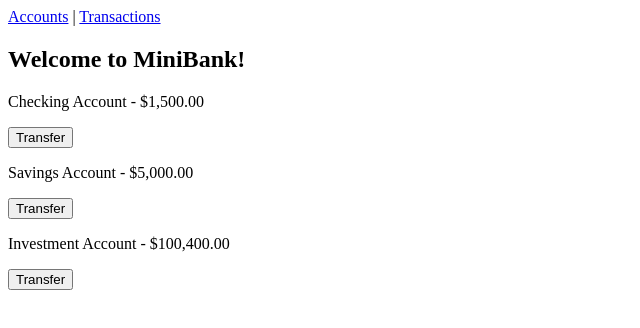
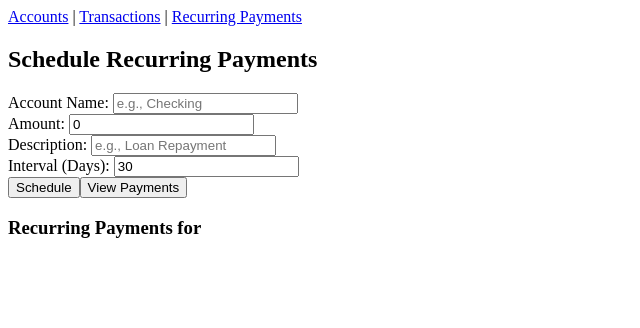
Before and after one commit to fritzgrobbelaar/minibank, an Angular app: page /recurring-payments in a window 1280 px wide. Before the commit this address led to /accounts. Shown: the top 328 px of the page, without its empty margins (0-640 px from the left). Built offline with nearby package versions, Linux system fonts and the light colour scheme.

Commit message:
Added recurring payments module

```diff
--- a/src/app/account-list/account-list.component.ts
+++ b/src/app/account-list/account-list.component.ts
@@ -1,6 +1,7 @@
 import { Component, OnInit } from '@angular/core';
 import { CommonModule } from '@angular/common';
 import { AccountService } from '../account.service';
+import { Account } from '../models/account';
 
 @Component({
   selector: 'app-account-list',
@@ -10,7 +11,7 @@ import { AccountService } from '../account.service';
   styleUrls: ['./account-list.component.css'],
 })
 export class AccountListComponent implements OnInit {
-  accounts: account[] = [];
+  accounts: Account[] = [];
 
   constructor(private accountService: AccountService) {}
 
@@ -18,7 +19,7 @@ export class AccountListComponent implements OnInit {
     this.accounts = this.accountService.getAccounts();
   }
 
-  onTransfer(account: account) {
+  onTransfer(account: Account) {
     console.log(
       `Transfer button clicked for ${account.name} with balance ${account.balance}`
     );
@@ -32,9 +33,3 @@ export class AccountListComponent implements OnInit {
     this.accounts = this.accountService.getAccounts(); // Refresh the list
   }
 }
-
-interface account {
-  name: string;
-  balance: number;
-  id: number;
-}
--- a/src/app/account.service.ts
+++ b/src/app/account.service.ts
@@ -1,4 +1,5 @@
 import { Injectable } from '@angular/core';
+import { Account } from './models/account';
 
 @Injectable({
   providedIn: 'root',
@@ -29,6 +30,19 @@ export class AccountService {
     }
   }
 
+  withdraw(accountName: string, amount: number): void {
+    const account = this.accounts.find((acc) => acc.name === accountName);
+    if (account && account.balance >= amount) {
+      account.balance -= amount;
+    } else {
+      console.error(`Insufficient funds or account not found: ${accountName}`);
+    }
+  }
+
+  getAccount(accountName: string): Account | undefined {
+    return this.accounts.find((acc) => acc.name === accountName);
+  }
+
   getTransactions() {
     return this.transactions;
   }
--- a/src/app/app.component.html
+++ b/src/app/app.component.html
@@ -1,7 +1,6 @@
-<!--<app-account-list></app-account-list>
-<app-transaction-history></app-transaction-history> -->
 <nav>
   <a routerLink="/accounts">Accounts</a> |
-  <a routerLink="/transactions">Transactions</a>
+  <a routerLink="/transactions">Transactions</a> |
+  <a routerLink="/recurring-payments">Recurring Payments</a>
 </nav>
 <router-outlet></router-outlet>
--- a/src/app/app.routes.ts
+++ b/src/app/app.routes.ts
@@ -1,12 +1,13 @@
 import { Routes } from '@angular/router';
-//import { HomeComponent } from './home/home.component';
-//import { AboutComponent } from './about/about.component';
 import { AccountListComponent } from './account-list/account-list.component';
 import { TransactionHistoryComponent } from './transaction-history/transaction-history.component';
+import { RecurringPaymentComponent } from './recurring-payment/recurring-payment.component';
 
 export const routes: Routes = [
   { path: 'accounts', component: AccountListComponent },
   { path: 'transactions', component: TransactionHistoryComponent },
+  //{ path: 'loans', component: LoanComponent },
+  { path: 'recurring-payments', component: RecurringPaymentComponent },
   { path: '', redirectTo: '/accounts', pathMatch: 'full' },
   { path: '**', redirectTo: '/accounts' },
 ];
--- /dev/null
+++ b/src/app/models/account.ts
@@ -0,0 +1,5 @@
+export interface Account {
+  name: string;
+  balance: number;
+  id: number;
+}
--- a/src/app/recurring-payment.service.ts
+++ b/src/app/recurring-payment.service.ts
@@ -1,6 +1,6 @@
 import { Injectable } from '@angular/core';
-import { RecurringPayment } from '../models/recurring-payment';
-import { AccountService } from '../account.service';
+import { RecurringPayment } from './models/recurring-payment';
+import { AccountService } from './account.service';
 
 @Injectable({
   providedIn: 'root',
@@ -20,7 +20,7 @@ export class RecurringPaymentService {
     startDate: Date
   ): RecurringPayment {
     const payment = new RecurringPayment(
-      this.payment.length + 1,
+      this.payments.length + 1,
       accountName,
       amount,
       description,
@@ -37,22 +37,23 @@ export class RecurringPaymentService {
     );
   }
 
-  //todo
-  //     cancelPayment(id: number): void {
-  //         const payment = this.payments.find(p => p.id === id);
-  //         if (payment) {
-  //           payment.isActive = false;
-  //         }
-  //       }
-  //
-  //       private processPayments(): void {
-  //         const now = new Date();
-  //         this.payments.forEach(payment => {
-  //           if (payment.isActive && payment.nextPaymentDate <= now) {
-  //             this.accountService.withdraw(payment.accountName, payment.amount); // Assume withdraw method exists
-  //             payment.updateNextPaymentDate();
-  //             console.log(`Processed payment ID ${payment.id}: ${payment.description} for $${payment.amount}`);
-  //           }
-  //         });
-  //       }
+  cancelPayment(id: number): void {
+    const payment = this.payments.find((p) => p.id === id);
+    if (payment) {
+      payment.isActive = false;
+    }
+  }
+
+  private processPayments(): void {
+    const now = new Date();
+    this.payments.forEach((payment) => {
+      if (payment.isActive && payment.nextPaymentDate <= now) {
+        this.accountService.withdraw(payment.accountName, payment.amount); // Assume withdraw method exists
+        payment.updateNextPaymentDate();
+        console.log(
+          `Processed payment ID ${payment.id}: ${payment.description} for $${payment.amount}`
+        );
+      }
+    });
+  }
 }
--- /dev/null
+++ b/src/app/recurring-payment/recurring-payment.component.html
@@ -0,0 +1,29 @@
+<h2>Schedule Recurring Payments</h2>
+<div>
+  <label>Account Name: </label>
+  <input [(ngModel)]="accountName" placeholder="e.g., Checking" />
+</div>
+<div>
+  <label>Amount: </label>
+  <input [(ngModel)]="amount" type="number" />
+</div>
+<div>
+  <label>Description: </label>
+  <input [(ngModel)]="description" placeholder="e.g., Loan Repayment" />
+</div>
+<div>
+  <label>Interval (Days): </label>
+  <input [(ngModel)]="intervalDays" type="number" />
+</div>
+<button (click)="schedulePayment()">Schedule</button>
+<button (click)="viewPayments()">View Payments</button>
+
+<h3>Recurring Payments for {{ accountName }}</h3>
+<ul>
+  <li *ngFor="let payment of payments">
+    ID: {{ payment.id }} - {{ payment.description }}:
+    {{ payment.amount | currency }} every {{ payment.intervalDays }} days, Next:
+    {{ payment.nextPaymentDate | date }},
+    <button (click)="cancelPayment(payment.id)">Cancel</button>
+  </li>
+</ul>
--- /dev/null
+++ b/src/app/recurring-payment/recurring-payment.component.ts
@@ -0,0 +1,45 @@
+import { Component } from '@angular/core';
+import { FormsModule } from '@angular/forms';
+import { RecurringPaymentService } from '../recurring-payment.service';
+import { RecurringPayment } from '../models/recurring-payment';
+import { CommonModule } from '@angular/common';
+
+@Component({
+  selector: 'app-recurring-payment',
+  standalone: true,
+  imports: [FormsModule, CommonModule],
+  templateUrl: './recurring-payment.component.html',
+})
+export class RecurringPaymentComponent {
+  accountName: string = '';
+  amount: number = 0;
+  description: string = '';
+  intervalDays: number = 30; // Default to monthly
+  payments: RecurringPayment[] = [];
+
+  constructor(private recurringPaymentService: RecurringPaymentService) {}
+
+  schedulePayment(): void {
+    const payment = this.recurringPaymentService.schedulePayment(
+      this.accountName,
+      this.amount,
+      this.description,
+      this.intervalDays,
+      new Date()
+    );
+    this.payments = this.recurringPaymentService.getPaymentsForAccount(
+      this.accountName
+    );
+  }
+
+  viewPayments(): void {
+    this.payments = this.recurringPaymentService.getPaymentsForAccount(
+      this.accountName
+    );
+  }
+
+  cancelPayment(id: number): void {
+    this.recurringPaymentService.cancelPayment(id);
+    this.viewPayments();
+  }
+}
```
Also changed, not shown: src/app/recurring-payment/recurring-payment.component.css (added), 1 other file (tests, documents, lock files or other folders).
